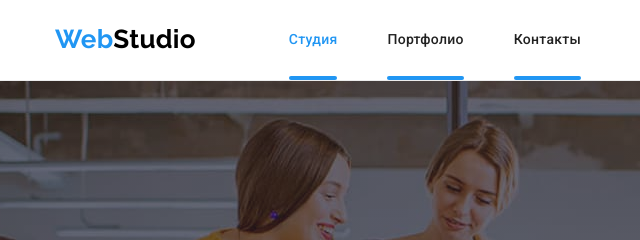
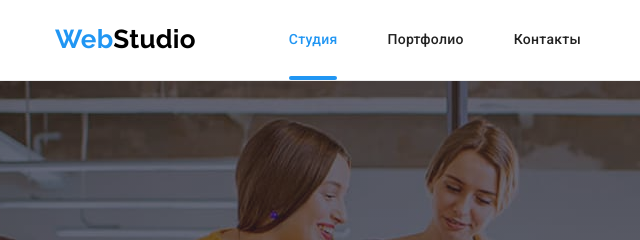
Before and after one commit to Nikolay-Akymenko/goit-markup-hw-05, a plain HTML site: page index.html in a window 1280 px wide. Shown: the top 240 px of the page, 0-640 px from the left. Drawn offline with nearby package versions, Linux system fonts and the light colour scheme.

Commit message:
Добавляет псевдоэлемент  в header

```diff
--- a/css/styles.css
+++ b/css/styles.css
@@ -108,7 +108,7 @@ img {
 .site-nav .link.current {
     color: var(--accent-color);
 }
-.site-nav .link::after {
+.site-nav .link.current::after {
     position: absolute;
     content: "";
     display: block;
```
